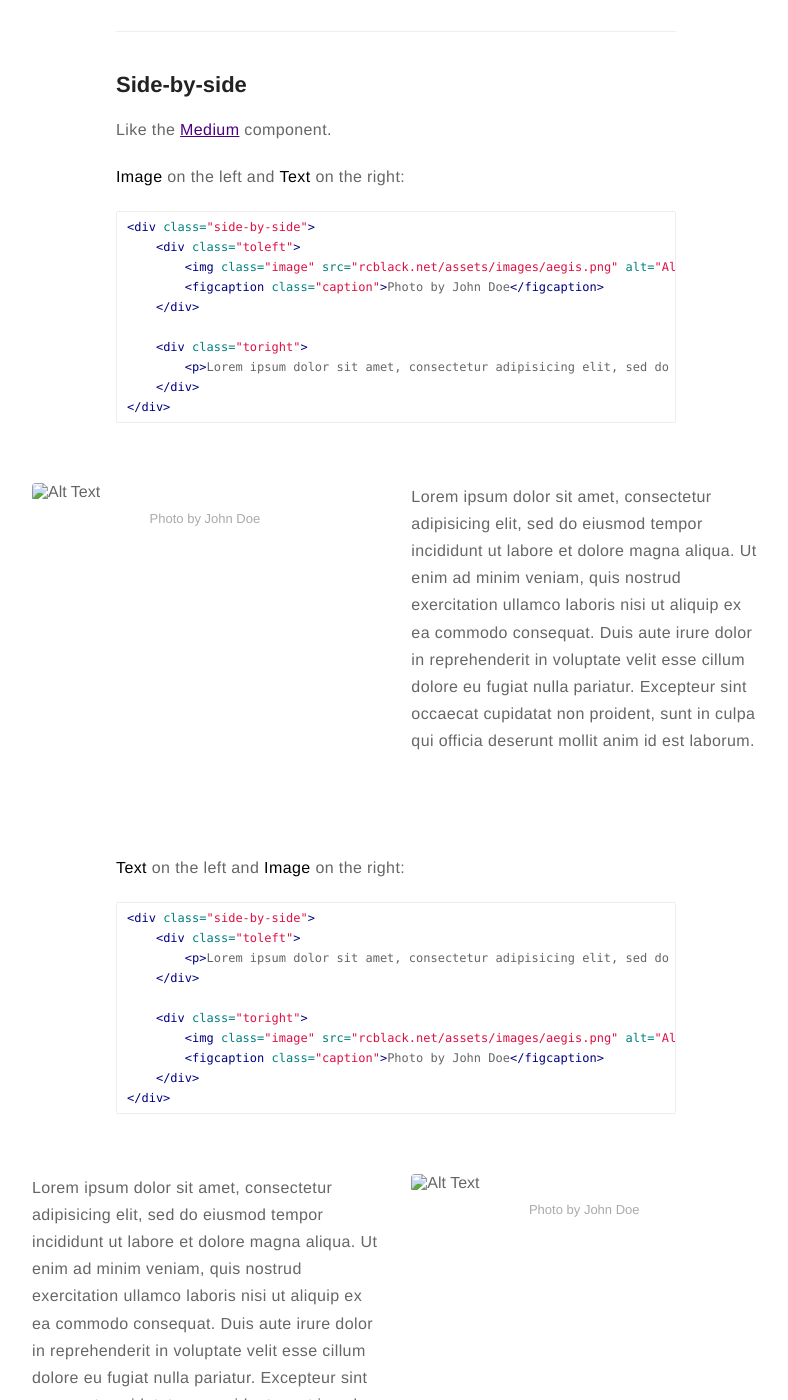
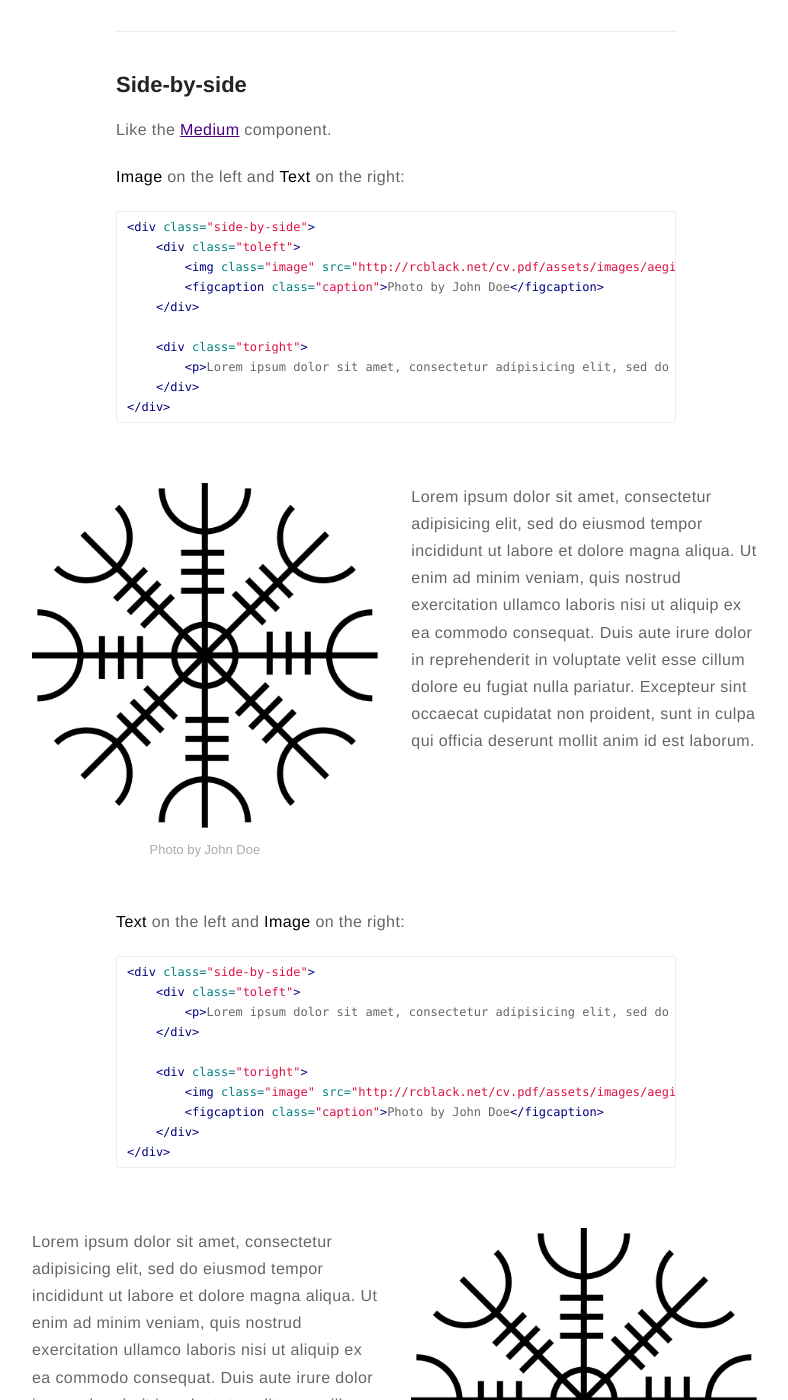
Before and after one commit to Bromgard/rcblack, a Jekyll site: the page built from _posts/2015-02-24-markdown-extra-components.markdown, in a window 1280 px wide and 1400 px high, scrolled down 1068 px. Shown: the whole window, without its empty margins (244-1032 px from the left). Built offline with Jekyll 4.4.1, drawn with Linux system fonts in a browser that asks for light colours; comment, search, counter and statistics services are not loaded; some of the changed lines change nothing that is shown.

Commit message:
Update _config.yml

```diff
--- a/_config.yml
+++ b/_config.yml
@@ -16,7 +16,7 @@
 cv-external: false
 cv-url: /cv.pdf
 
-url: rcblack.net
+url: http://rcblack.net/cv.pdf
 # your url: http://USERNAME.github.io
 
 permalink: /:title/
```
